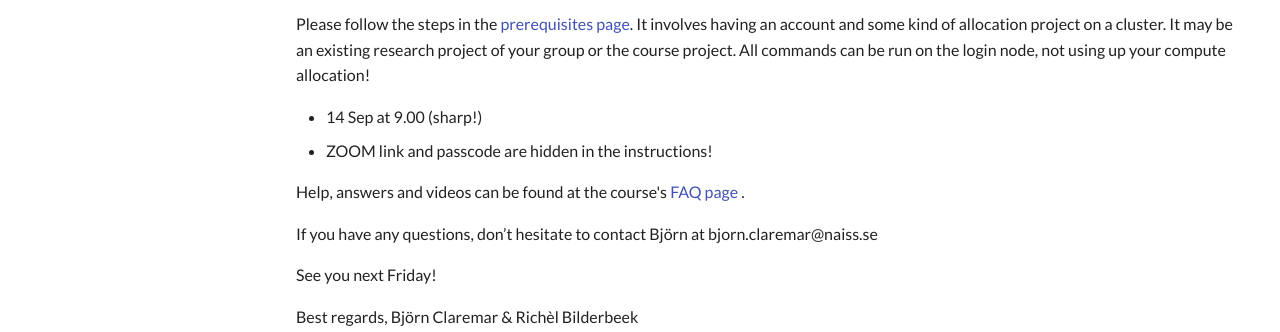
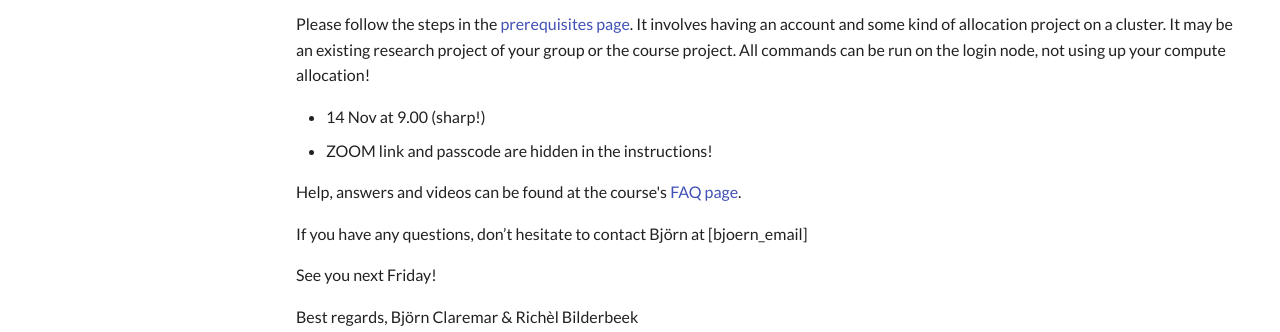
Before and after one commit to UPPMAX/naiss_file_transfer_course, an MkDocs documentation site: the page built from docs/communication/welcome_email_nov2025.md, in a window 1280 px wide. Shown: the part 442-774 px from the top of the page. Built offline with MkDocs 1.6.1 and Material for MkDocs 9.7.7, drawn with Linux system fonts in a browser that asks for light colours; comment, search, counter and statistics services are not loaded.

Commit message:
welcome_email_nov2025.md md fix

```diff
--- a/docs/communication/welcome_email_nov2025.md
+++ b/docs/communication/welcome_email_nov2025.md
@@ -1,4 +1,6 @@
 # Welcome to the File transfer course of 2025-11-14
+
+<!-- markdownlint-disable MD013 --><!-- We ignore the 80-chars max line length, so that these letters can be copy-pasted as-is -->
 
 Dear learners,
 Welcome to the File transfer course of 2025-11-14!
@@ -7,20 +9,20 @@
 
 Also note that Bianca users are encouraged to join our Bianca courses instead. You may follow this course but there is not much time to help you with technical issues this time.
 
--	[Bianca intro](https://docs.uppmax.uu.se/courses_workshops/bianca_intro/)
--	[Bianca Intermediate Tue 18 Nov](https://docs.uppmax.uu.se/courses_workshops/bianca_intermediate/)
+- [Bianca intro](https://docs.uppmax.uu.se/courses_workshops/bianca_intro/)
+- [Bianca Intermediate Tue 18 Nov](https://docs.uppmax.uu.se/courses_workshops/bianca_intermediate/)
 
 Please follow the steps in the [prerequisites page](https://uppmax.github.io/naiss_file_transfer_course/prereqs/).
 It involves having an account and some kind of allocation project on a cluster.
 It may be an existing research project of your group or the course project.
 All commands can be run on the login node, not using up your compute allocation!
 
-- 14 Sep at 9.00 (sharp!)
+- 14 Nov at 9.00 (sharp!)
 - ZOOM link and passcode are hidden in the instructions!
 
-Help, answers and videos can be found at the course's [FAQ page](https://uppmax.github.io/naiss_file_transfer_course/faq/#prerequisites) .
+Help, answers and videos can be found at the course's [FAQ page](https://uppmax.github.io/naiss_file_transfer_course/faq/#prerequisites).
 
-If you have any questions, don’t hesitate to contact Björn at bjorn.claremar@naiss.se
+If you have any questions, don’t hesitate to contact Björn at [bjoern_email]
 
 See you next Friday!
 
```
